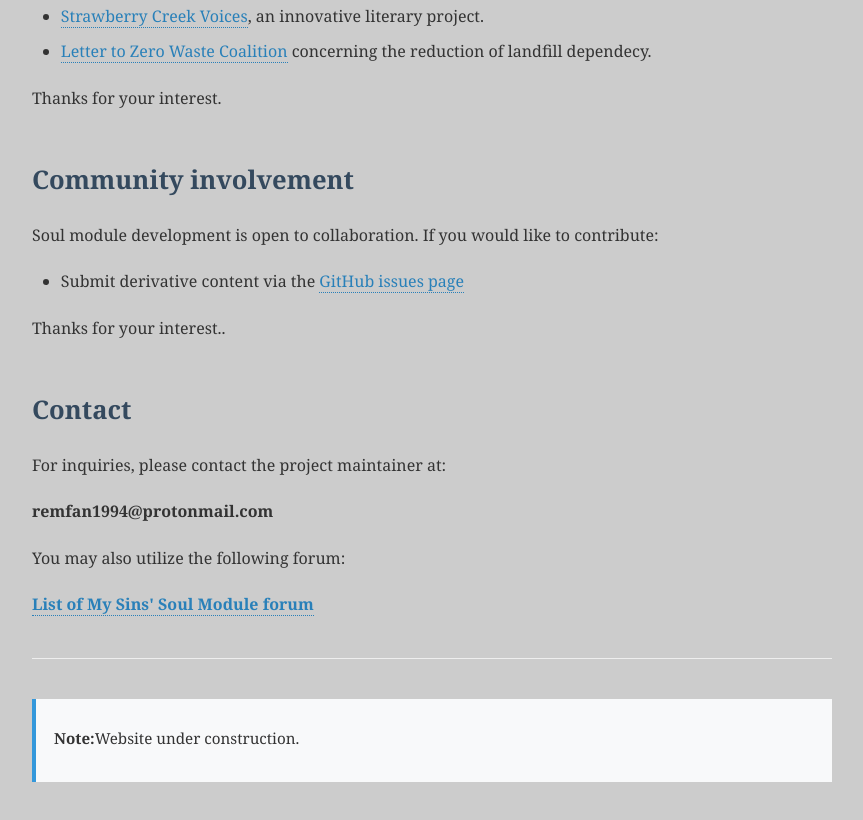
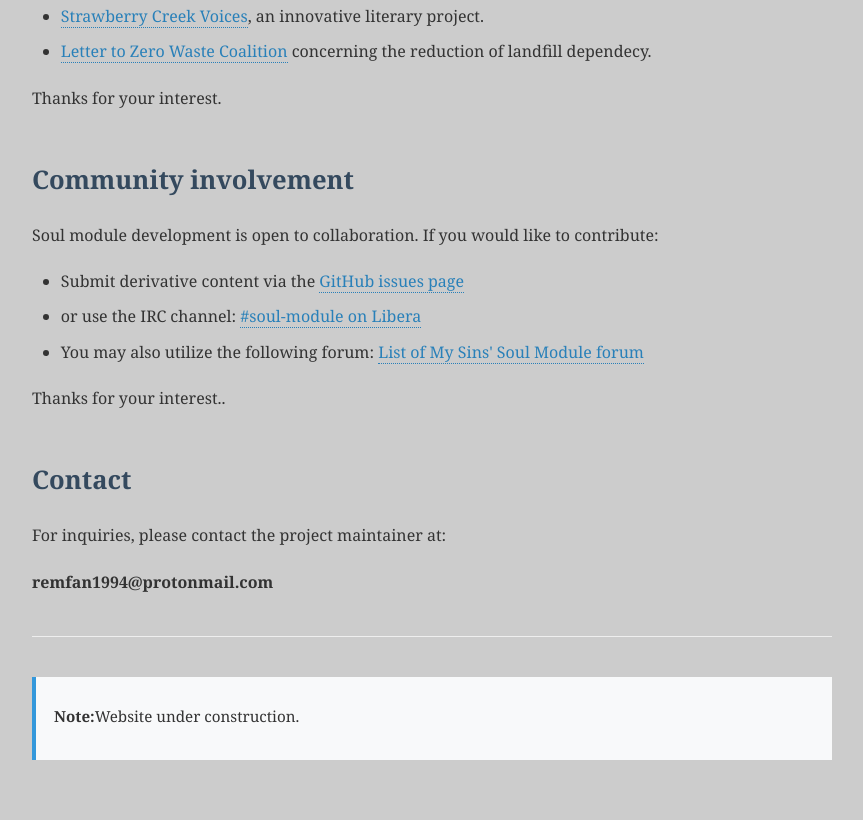
Before and after one commit to remfan1994/soul-module, a plain HTML site: page index.html in a window 1280 px wide. Shown: the part 1646-2466 px from the top of the page, without its empty margins (208-1071 px from the left). Drawn offline with Linux system fonts and the light colour scheme.

Commit message:
Update index.html

```diff
--- a/index.html
+++ b/index.html
@@ -136,6 +136,8 @@
     <p>Soul module development is open to collaboration. If you would like to contribute:</p>
     <ul>
         <li>Submit derivative content via the <a href="https://github.com/remfan1994/soul-module/issues">GitHub issues page</a></li>
+        <li>or use the IRC channel: <a href="irc://irc.libera.chat/#soul-module">#soul-module on Libera</a></li>
+        <li>You may also utilize the following forum: <a href="https://listofmysins.boards.net/board/4/general-soul-module-discussion">List of My Sins' Soul Module forum</a></li>
     </ul>
     <p>Thanks for your interest..</p>
 
@@ -143,9 +145,6 @@
     <h2>Contact</h2>
     <p>For inquiries, please contact the project maintainer at:</p>
     <p><strong>remfan1994@protonmail.com</strong></p>
-
-    <p>You may also utilize the following forum:</p>
-    <p><strong><a href="https://listofmysins.boards.net/board/4/general-soul-module-discussion">List of My Sins' Soul Module forum</a></strong></p>
 
     <hr>
 
```
